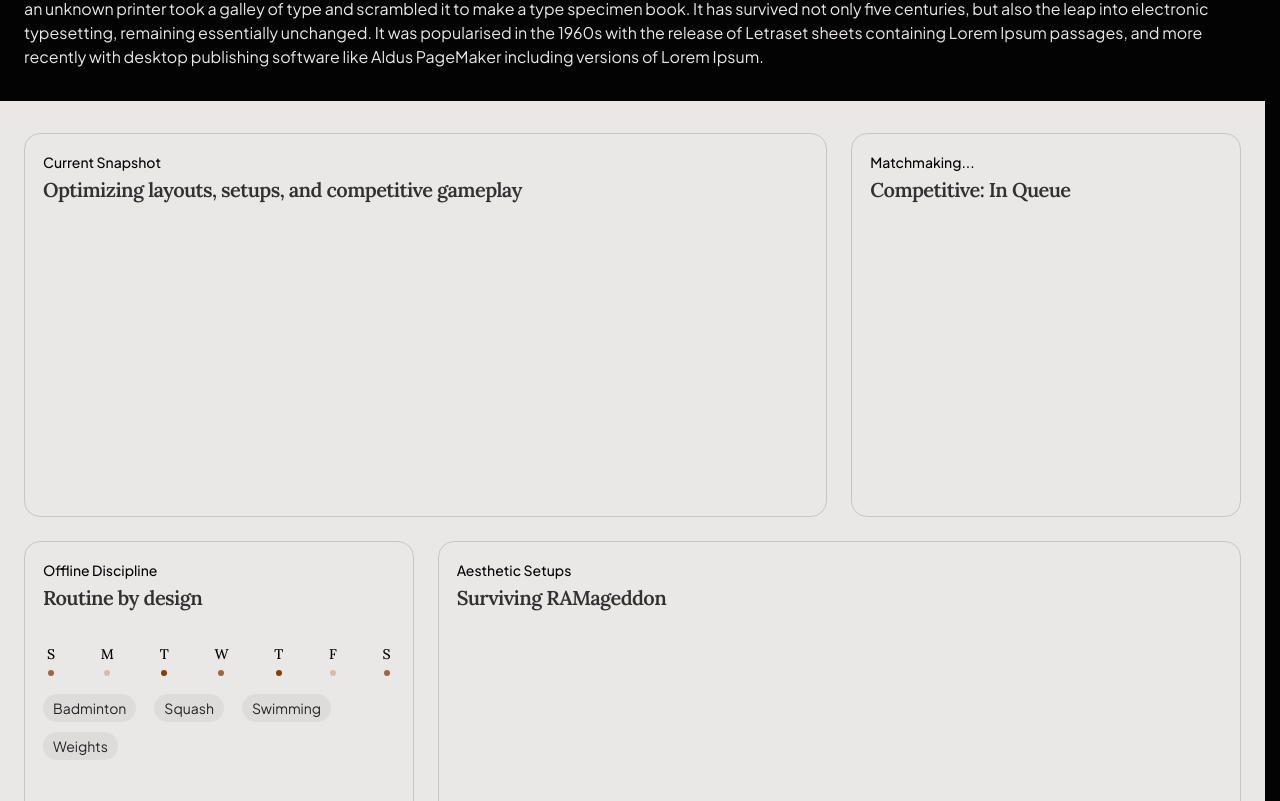
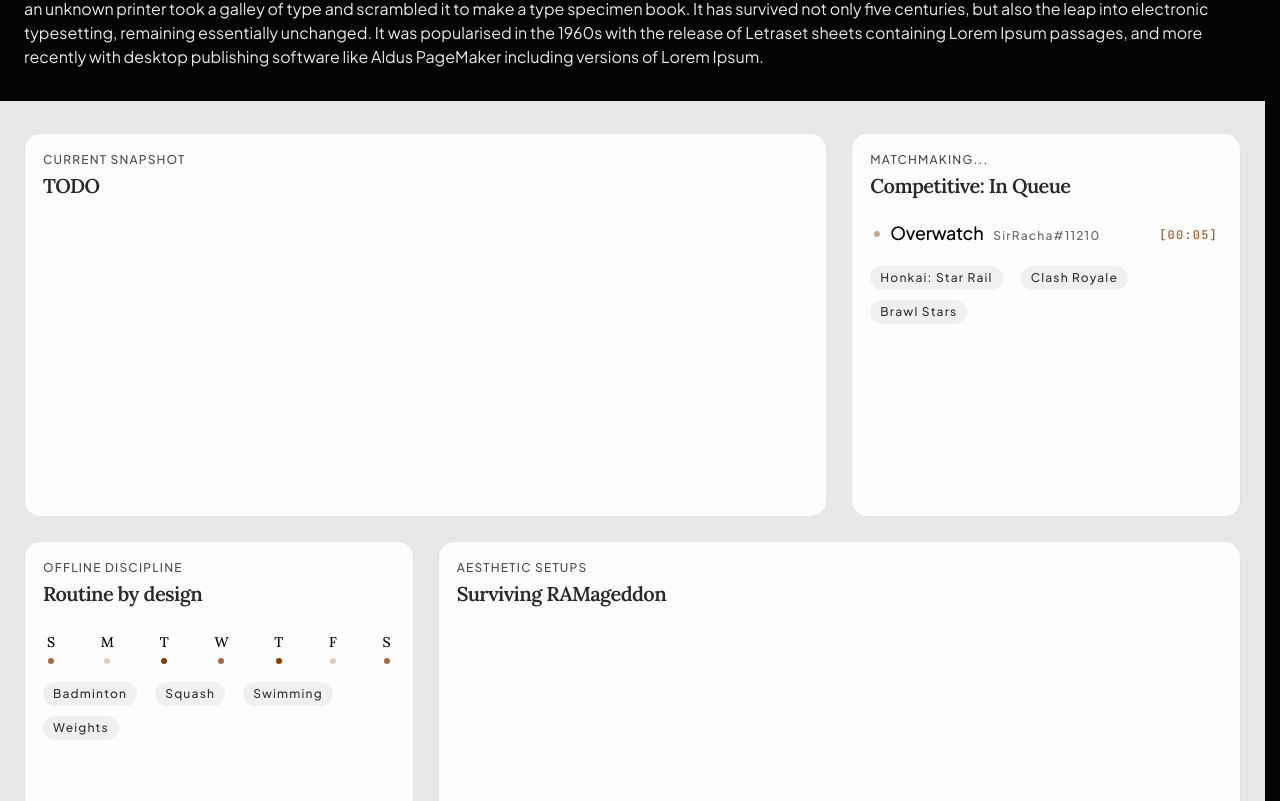
Before and after one commit to jwang9228/personal-site, a Next.js app: page / in a window 1280 px wide. Shown: the part 659-1460 px from the top of the page. Built offline with nearby package versions, Linux system fonts and the light colour scheme.

Commit message:
About section complete games and active cards

```diff
--- a/src/app/components/about/About.tsx
+++ b/src/app/components/about/About.tsx
@@ -7,6 +7,7 @@ import {
   ABOUT_PC_SECTION
 } from '@/app/lib/constants';
 import Active from './Active';
+import Games from './Games';
 
 export default function About() {
   return (
@@ -29,9 +30,7 @@ export default function About() {
         containerStyle='laptop:col-span-1'
         aboutSectionLabels={ABOUT_GAMES_SECTION}
         layout='stack'
-        content={
-          <div>{/* TODO: game 'library'/'achievement' */}</div>
-        }
+        content={<Games />}
       />
 
       <AboutSection
@@ -68,14 +67,18 @@ function AboutSection({
   content
 } : AboutSectionProps) {
   return (
-    <section className={`${containerStyle} border border-background/15
-      rounded-2xl p-base`}
+    <section className={`${containerStyle} bg-white/90
+      border border-background/10 rounded-2xl p-base`}
     >
       <header className={`flex flex-col gap-xs ${layout === 'split' ? '' : ''}`}>
-        <p className='text-sm font-medium'>{aboutSectionLabels.header}</p>
-        <h3 className='text-xl text-background/80 font-accent'>{aboutSectionLabels.title}</h3>
+        <p className='text-xs text-background/70 font-medium uppercase'>
+          {aboutSectionLabels.header}
+        </p>
+        <h3 className='text-xl text-background/85 font-accent'>
+          {aboutSectionLabels.title}
+        </h3>
       </header>
-      <div className={`${layout === 'split' ? '' : ''}`}>
+      <div className={`pt-lg ${layout === 'split' ? '' : ''}`}>
         {content}
       </div>
     </section>
--- a/src/app/components/about/Active.tsx
+++ b/src/app/components/about/Active.tsx
@@ -3,7 +3,7 @@ import { ACTIVE_INTENSITY_HEATMAP, ACTIVE_ACTIVITIES } from '@/app/lib/constants
 export default function Active() {
   return (
     <section className='flex flex-col gap-base'>
-      <ol className='flex justify-between px-xs pt-xl'>
+      <ol className='flex justify-between px-xs'>
         {ACTIVE_INTENSITY_HEATMAP.map((dayIntensityMapping, i) => (
           <li
             key={i}
@@ -20,7 +20,7 @@ export default function Active() {
         {ACTIVE_ACTIVITIES.map(activity => (
           <li
             key={activity}
-            className='text-sm text-background/85 rounded-full
+            className='text-xs text-background/80 rounded-full
               bg-background/5 px-sm py-xs'
           >
             {activity}
--- /dev/null
+++ b/src/app/components/about/Games.tsx
@@ -0,0 +1,55 @@
+import {
+  MAIN_GAME, MAIN_GAME_TAG, ABOUT_GAMES
+} from '@/app/lib/constants';
+import { motion } from 'motion/react';
+import { useState, useEffect } from 'react';
+import { useQueueTimer } from '../utils/useQueueTimer';
+
+export default function Games() {
+  const queueTime = useQueueTimer();
+
+  return (
+    <section className='flex flex-col gap-lg'>
+      <div className='flex items-center justify-between px-xs'>
+        <div className='flex items-center gap-sm'>
+          <motion.span
+            className='block size-1.5 bg-accent-dark
+              rounded-full translate-y-px'
+            animate={{
+              opacity: [0.25, 1],
+              scale: [0.95, 1.05]
+            }}
+            transition={{
+              duration: 0.9,
+              repeat: Infinity,
+              repeatType: 'reverse',
+              ease: 'easeInOut'
+            }}
+          />
+          <hgroup className='flex items-baseline gap-sm'>
+            <h3 className='text-lg leading-none'>{MAIN_GAME}</h3>
+            <h4 className='text-xs text-background/60 leading-none'>
+              {MAIN_GAME_TAG}
+            </h4>
+          </hgroup>
+        </div>
+        <time className='text-xs text-accent-dark/80
+          font-mono font-medium translate-y-0.5'>
+            [{queueTime}]
+        </time>
+      </div>
+
+      <ol className='flex flex-wrap gap-x-base gap-y-sm'>
+        {ABOUT_GAMES.map(game => (
+          <li
+            key={game}
+            className='text-xs text-background/80 rounded-full
+              bg-background/5 px-sm py-xs'
+          >
+            {game}
+          </li>
+        ))}
+      </ol>
+    </section>
+  )
+}
--- a/src/app/components/about/hobbies/Games.jsx
+++ b/src/app/components/about/hobbies/Games.jsx
@@ -2,6 +2,7 @@ import { AiOutlineTag } from 'react-icons/ai';
 import { IoTrophyOutline, IoShieldHalf } from 'react-icons/io5';
 import { TbStars } from 'react-icons/tb';
 
+/*
 export default function Games() {
   const showRank = false;
   const games = [
@@ -66,3 +67,4 @@ export default function Games() {
     </section>
   )
 }
+  */
--- /dev/null
+++ b/src/app/components/utils/useQueueTimer.tsx
@@ -0,0 +1,18 @@
+import { useState, useEffect } from 'react';
+
+export function useQueueTimer(maxSeconds: number = 3599) {
+  const [seconds, setSeconds] = useState(0);
+
+  useEffect(() => {
+    const timer = setInterval(() => {
+      setSeconds((prev) => (prev >= maxSeconds ? 0 : prev + 1));
+    }, 1000);
+
+    return () => clearInterval(timer);
+  }, [maxSeconds]);
+
+  const mins = Math.floor(seconds / 60).toString().padStart(2, '0');
+  const secs = (seconds % 60).toString().padStart(2, '0');
+
+  return `${mins}:${secs}`;
+}
--- a/src/app/globals.css
+++ b/src/app/globals.css
@@ -75,6 +75,7 @@
 @theme {
   --font-base:    var(--font-plus_jakarta_sans), ui-sans-serif, system-ui, sans-serif;
   --font-accent:  var(--font-lora), ui-serif, Georgia, serif;
+  --font-mono:    var(--font-mono), ui-monospace, SFMono-Regular, Menlo, Monaco, Consolas, monospace;
 }
 
 /* Color Palette */
--- a/src/app/layout.tsx
+++ b/src/app/layout.tsx
@@ -1,4 +1,8 @@
-import { Lora, Plus_Jakarta_Sans } from 'next/font/google';
+import {
+  Lora,
+  Plus_Jakarta_Sans,
+  JetBrains_Mono
+} from 'next/font/google';
 import './globals.css';
 import { Metadata, Viewport } from 'next';
 import { ChildrenProps } from './lib/constants';
@@ -12,6 +16,12 @@ const lora = Lora({
 const plus_jakarta_sans = Plus_Jakarta_Sans({
   subsets: ['latin'],
   variable: '--font-plus_jakarta_sans',
+  display: 'swap',
+})
+
+const jetbrains_mono = JetBrains_Mono({
+  subsets: ['latin'],
+  variable: '--font-mono',
   display: 'swap',
 })
 
@@ -31,7 +41,11 @@ export const viewport: Viewport = {
 
 export default function Layout({ children } : ChildrenProps) {
   return (
-    <html lang='en' className={`${plus_jakarta_sans.variable} ${lora.variable}`}>
+    <html
+      lang='en'
+      className={`${plus_jakarta_sans.variable} ${lora.variable}
+        ${jetbrains_mono.variable}`}
+    >
       <body className='font-base antialiased'>
         {children}
       </body>
--- a/src/app/lib/constants.ts
+++ b/src/app/lib/constants.ts
@@ -13,27 +13,12 @@ export interface AboutSectionLabels {
 
 export const ABOUT_ME_SECTION: AboutSectionLabels = {
   header: 'Current Snapshot',
-  title: 'Optimizing layouts, setups, and competitive gameplay'
+  title: 'TODO'
 }
 
 export const ABOUT_ACTIVE_SECTION: AboutSectionLabels = {
   header: 'Offline Discipline',
   title: 'Routine by design'
-}
-
-export const ABOUT_GAMES_SECTION: AboutSectionLabels = {
-  header: 'Matchmaking...',
-  title: 'Competitive: In Queue'
-}
-
-export const ABOUT_PC_SECTION: AboutSectionLabels = {
-  header: 'Aesthetic Setups',
-  title: 'Surviving RAMageddon'
-}
-
-interface DayIntensityMapping {
-  dayLabel: string,
-  intensityClass: string;
 }
 
 export const ACTIVE_INTENSITY_HEATMAP: DayIntensityMapping[] = [
@@ -50,6 +35,29 @@ export const ACTIVE_ACTIVITIES = [
   'Badminton', 'Squash', 'Swimming', 'Weights'
 ];
 
+export const ABOUT_GAMES_SECTION: AboutSectionLabels = {
+  header: 'Matchmaking...',
+  title: 'Competitive: In Queue'
+}
+
+export const MAIN_GAME = 'Overwatch';
+
+export const MAIN_GAME_TAG = 'SirRacha#11210';
+
+export const ABOUT_GAMES = [
+  'Honkai: Star Rail', 'Clash Royale', 'Brawl Stars'
+];
+
+export const ABOUT_PC_SECTION: AboutSectionLabels = {
+  header: 'Aesthetic Setups',
+  title: 'Surviving RAMageddon'
+}
+
+interface DayIntensityMapping {
+  dayLabel: string,
+  intensityClass: string;
+}
+
 export interface ChildrenProps {
   children: ReactNode;
 }
```
